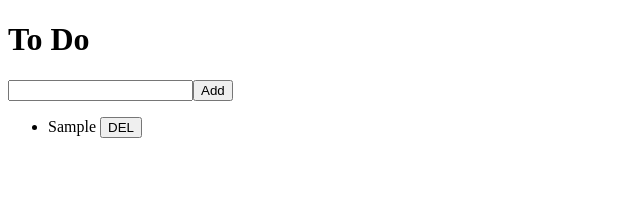
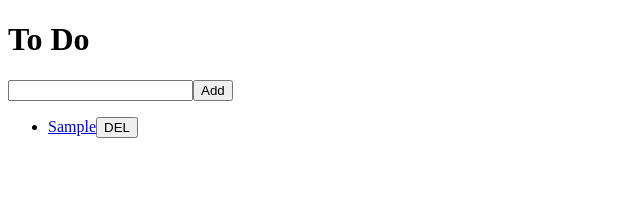
Before and after one commit to jinho6225/redux_conquer, a React (Create React App) app in the folder react-redux-todo/: page / in a window 1280 px wide. Both pictures are taken after typing "Sample" into the empty fields and a click on the button "Add". Shown: the top 207 px of the page, without its empty margins (0-640 px from the left). Built offline with nearby package versions, Linux system fonts and the light colour scheme.

Commit message:
progress1

```diff
--- a/react-redux-todo/src/components/Todo.js
+++ b/react-redux-todo/src/components/Todo.js
@@ -1,10 +1,18 @@
 import React from "react"
 import { connect } from 'react-redux'
 import { delTodo } from '../store'
+import { Link } from "react-router-dom";
 
-function Todo ({todo, dDelTodo}) {
+
+function Todo ({todo, dDelTodo, id}) {
+    console.log(todo)
     return (
-        <li id={todo.id}>{todo.todo} <button onClick={dDelTodo}>DEL</button></li>
+        <li>
+            <Link to={`/${id}`}>
+                {todo}
+            </Link>
+            <button onClick={dDelTodo}>DEL</button>
+        </li>
     )
 }
 
--- a/react-redux-todo/src/routes/Home.js
+++ b/react-redux-todo/src/routes/Home.js
@@ -24,7 +24,7 @@ function Home(props) {
         <ul>
             {state.map(todo => {
                 return (
-                    <Todo todo={todo} key={todo.id} />
+                    <Todo {...todo} key={todo.id} />
                 )
             })}
         </ul>
--- a/react-redux-todo/src/store.js
+++ b/react-redux-todo/src/store.js
@@ -26,7 +26,7 @@ function reducer(state = [], action) {
                 }
             ]
         case DEL:
-            return state.filter(todo => todo.id !== action.id)
+            return state.filter(todo => todo.id !== parseInt(action.id))
         default:
             return state
     }
```
